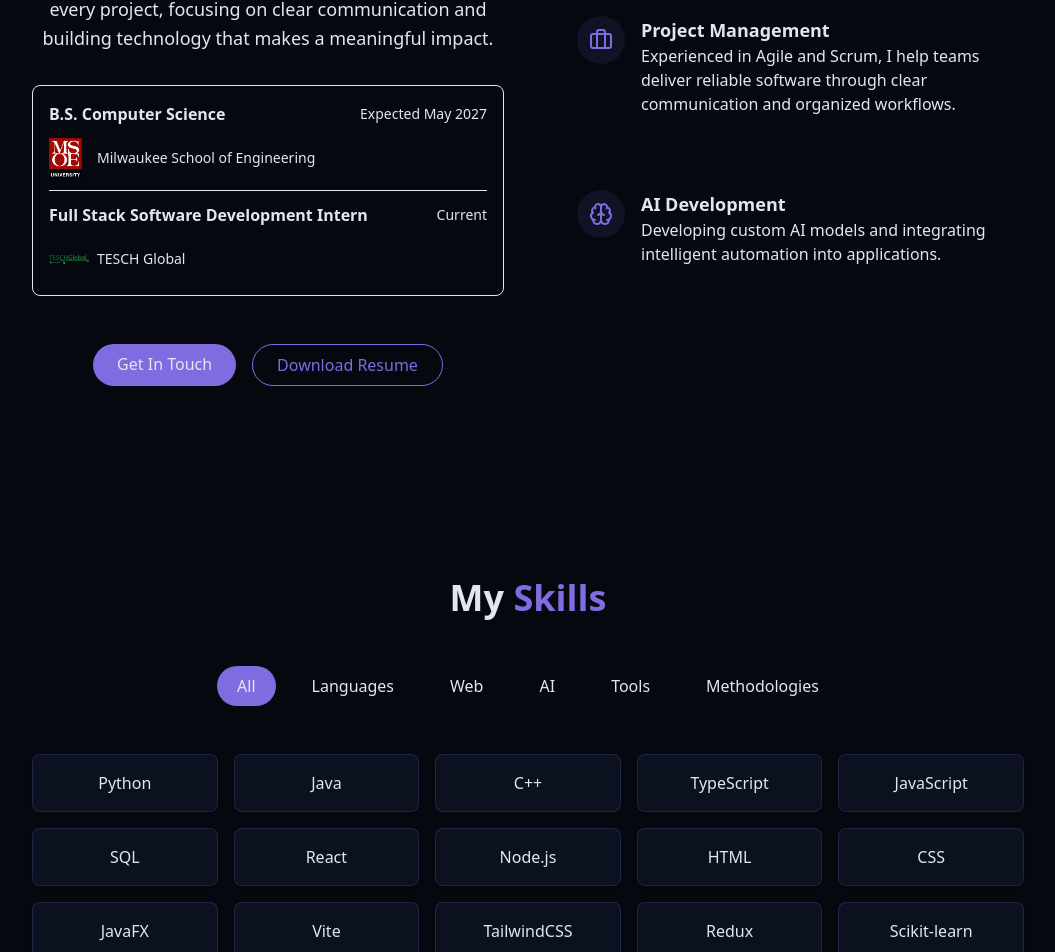
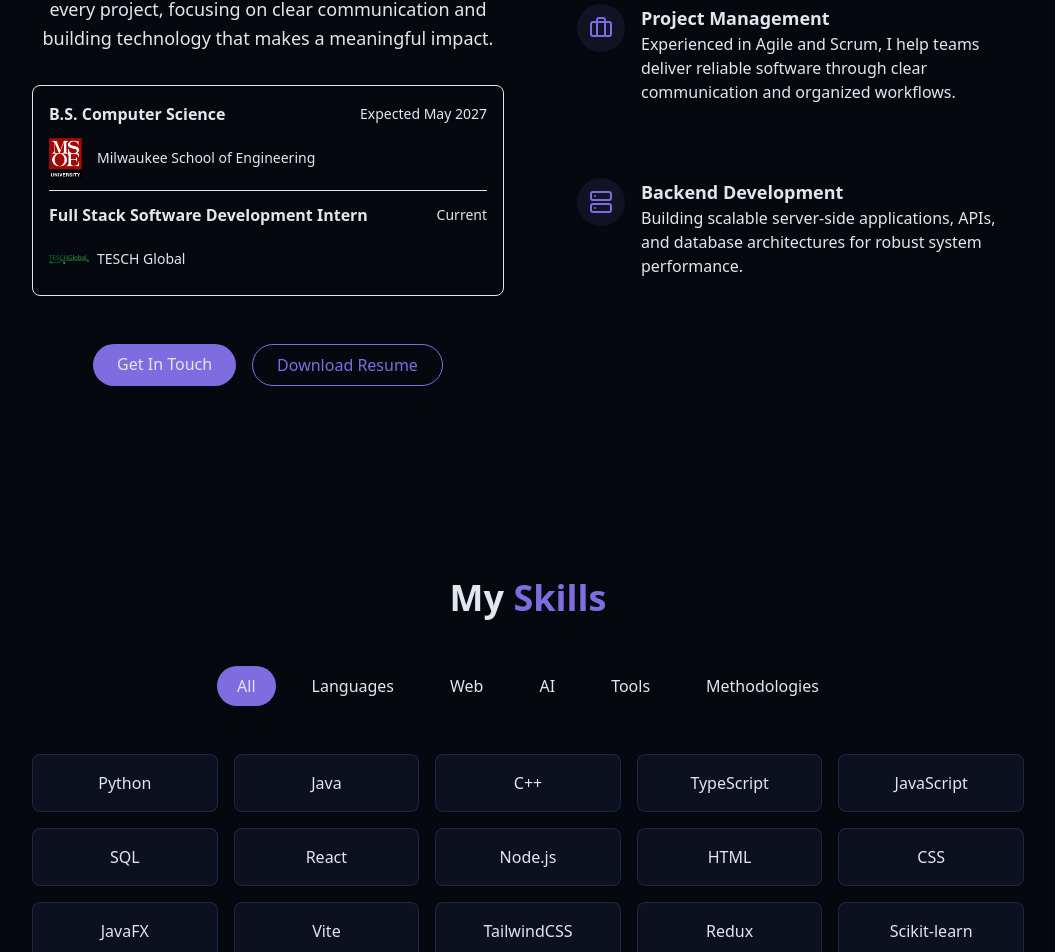
Before and after one commit to grudzinskio/Personal_Website, a React (Vite) app: page / in a window 1280 px wide. Shown: the part 1388-2340 px from the top of the page, without its empty margins (128-1183 px from the left). Built offline with nearby package versions, Linux system fonts and the light colour scheme.

Commit message:
added backend section to about me

```diff
--- a/src/components/AboutSection.jsx
+++ b/src/components/AboutSection.jsx
@@ -1,4 +1,4 @@
-import { Briefcase, Code, User, Brain } from "lucide-react"
+import { Briefcase, Code, User, Brain, Server } from "lucide-react"
 import teschLogo from "../assets/TESCHGlobal_logo.png"
 import msoeLogo from "../assets/MSOE_logo.png"
 
@@ -122,12 +122,12 @@ export const AboutSection = () => {
                     <div className="gradient-border p-6 card-hover">
                         <div className="flex items-start gap-4">
                             <div className="p-3 rounded-full bg-primary/10">
-                                <Brain className="h-6 w-6 text-primary" />
+                                <Server className="h-6 w-6 text-primary" />
                             </div>
                             <div className="text-left">
-                                <h4 className="font-semibold text-lg"> AI Development</h4>
+                                <h4 className="font-semibold text-lg"> Backend Development</h4>
                                 <p className="text-muted-foreground">
-                                    Developing custom AI models and integrating intelligent automation into applications.
+                                    Building scalable server-side applications, APIs, and database architectures for robust system performance.
                                 </p>
                             </div>
                         </div>
```
